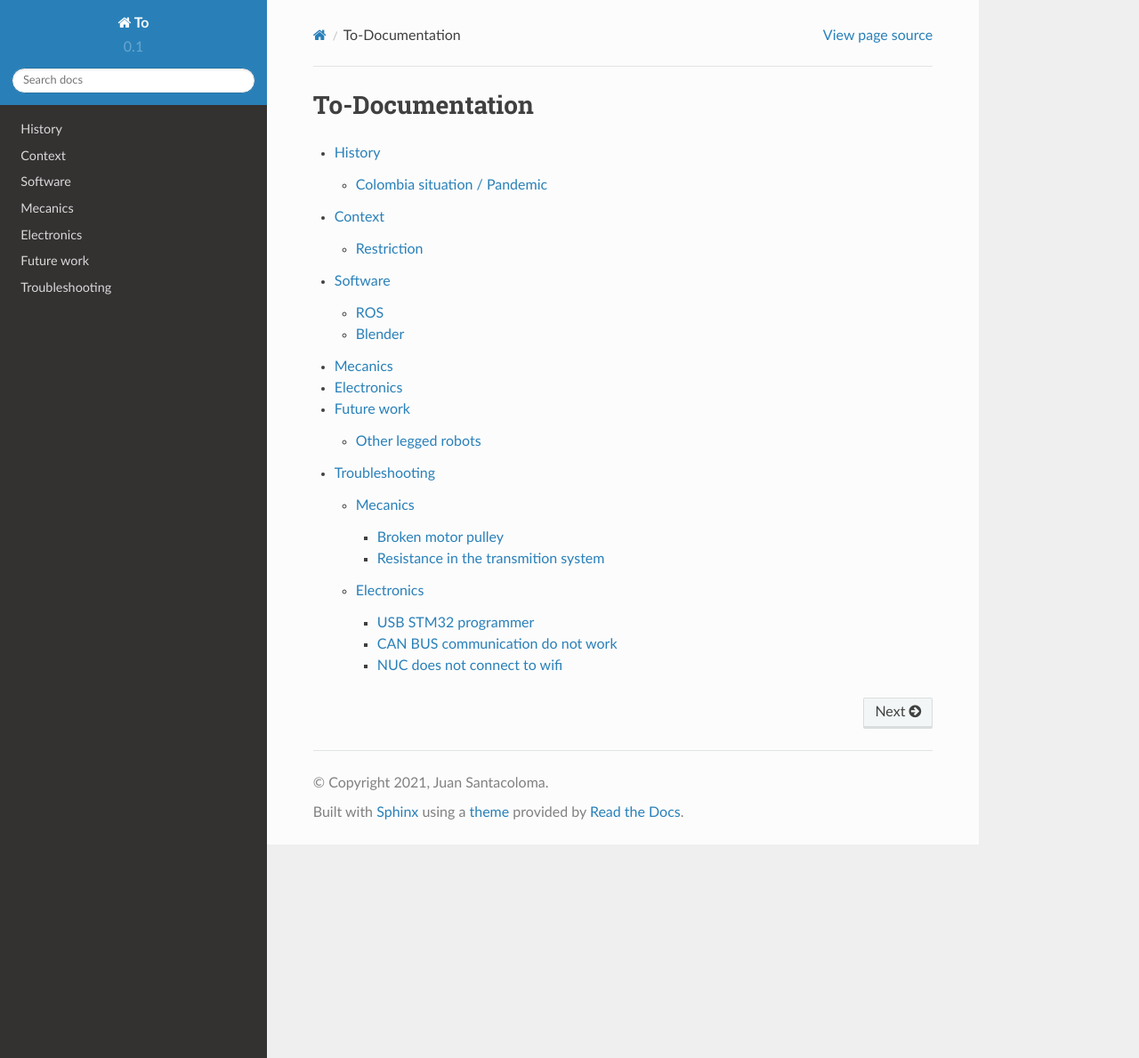
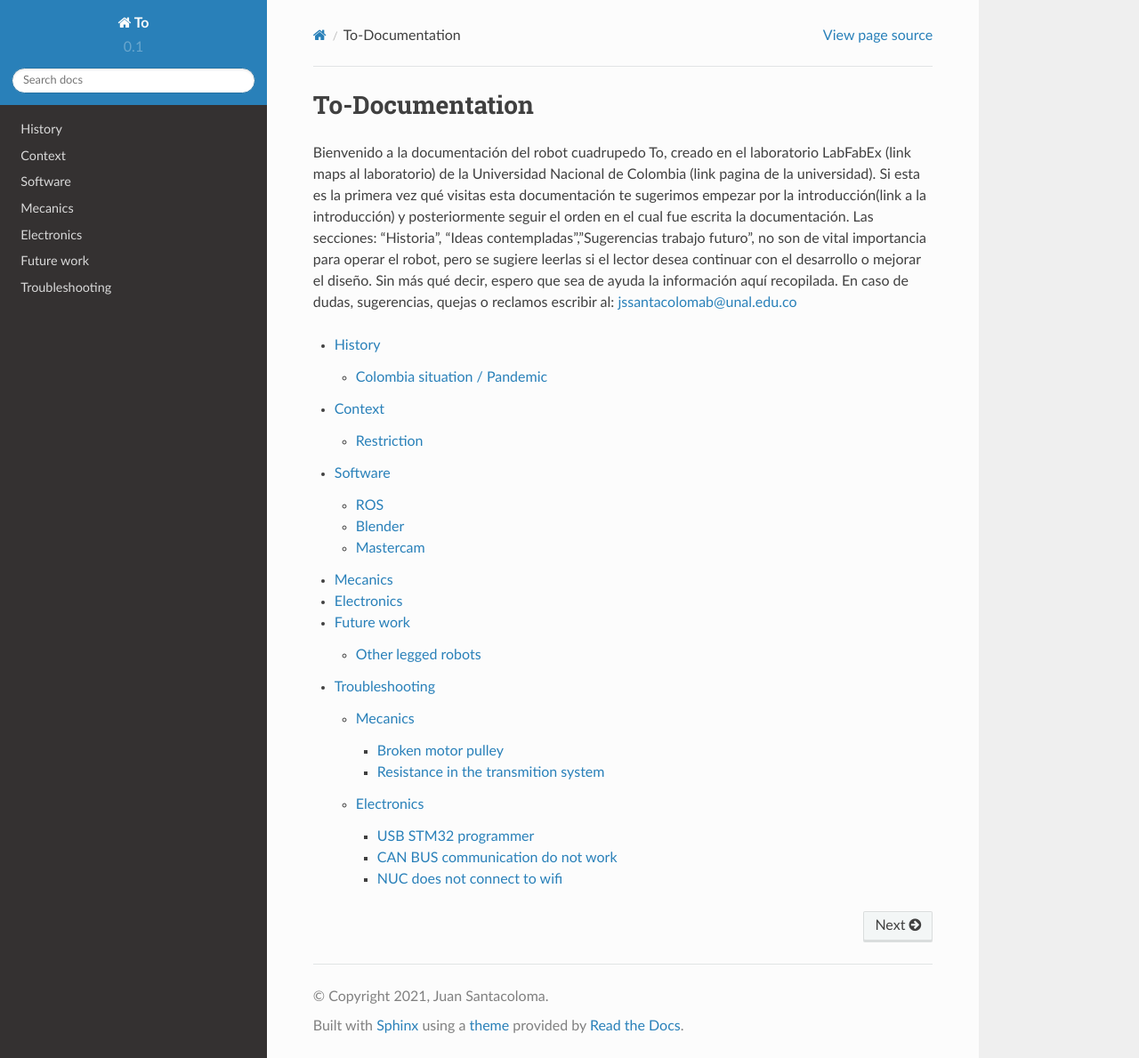
Before and after one commit to JuanSantacoloma/to_documentation, a Sphinx documentation site: the page built from doc/index.rst, in a window 1280 px wide and 1189 px high. Shown: the whole window at 89% size. Built offline with Sphinx 7.4.7 and the Read the Docs theme 2.0.0, drawn with Linux system fonts in a browser that asks for light colours.

Commit message:
[add]: test in introduction, test compiler

```diff
--- a/doc/3_software.rst
+++ b/doc/3_software.rst
@@ -13,4 +13,7 @@ Write me ...
 Blender
 =======
 
+Mastercam
+=========
+
 Generate all results:
--- a/doc/index.rst
+++ b/doc/index.rst
@@ -6,6 +6,9 @@
 
 To-Documentation
 ================
+Bienvenido a la documentación del robot cuadrupedo To, creado en el laboratorio LabFabEx (link maps al laboratorio) de la Universidad Nacional de Colombia (link pagina de la universidad).
+Si esta es la primera vez qué visitas esta documentación te sugerimos empezar por la introducción(link a la introducción) y posteriormente seguir el orden en el cual fue escrita la documentación. Las secciones: “Historia”, “Ideas contempladas”,”Sugerencias trabajo futuro”, no son de vital importancia para operar el robot, pero se sugiere leerlas si el lector desea continuar con el desarrollo o mejorar el diseño.
+Sin más qué decir, espero que sea de ayuda la información aquí recopilada. En caso de dudas, sugerencias, quejas o reclamos escribir al: jssantacolomab@unal.edu.co
 
 .. toctree::
    :maxdepth: 3
```
